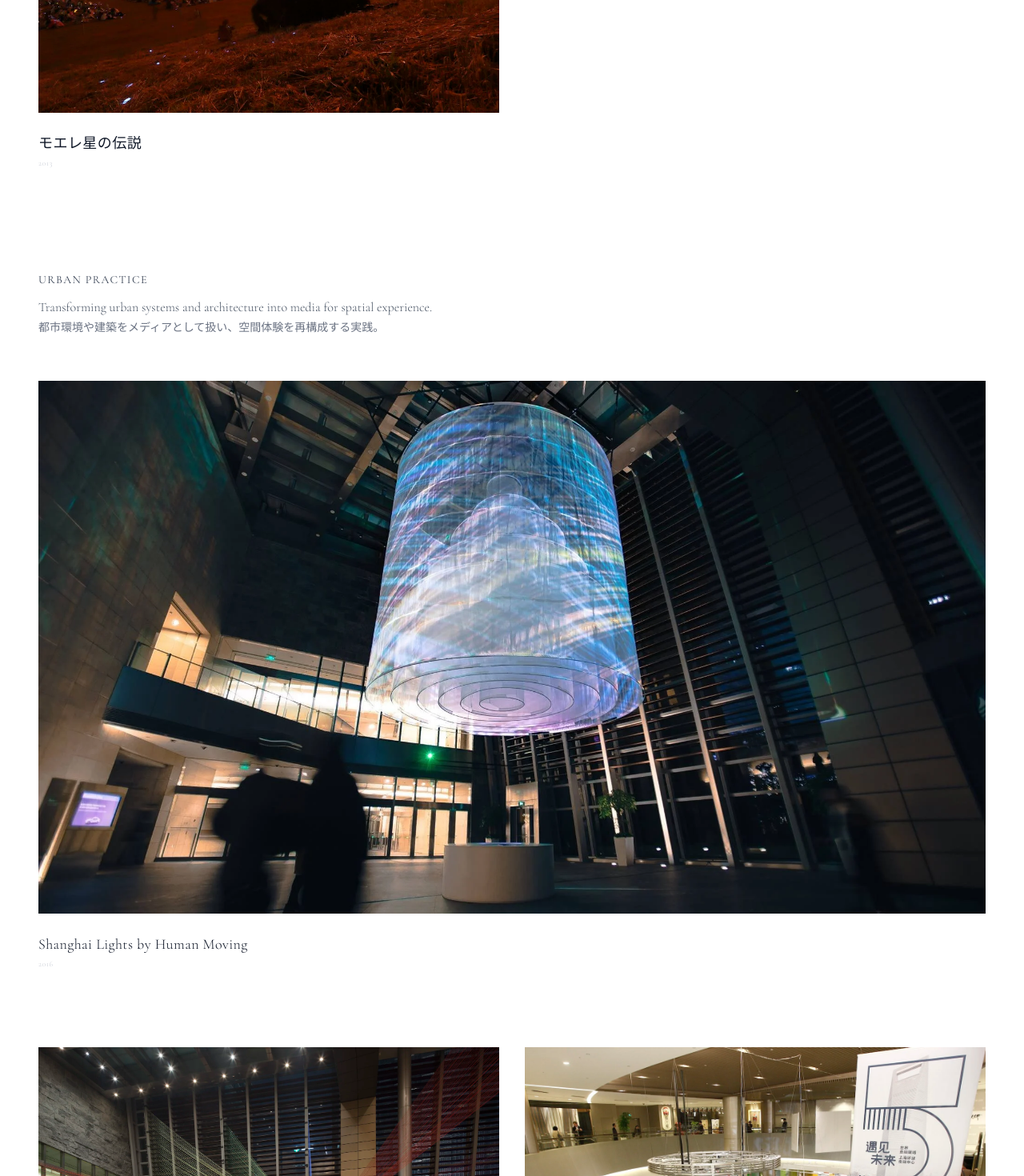
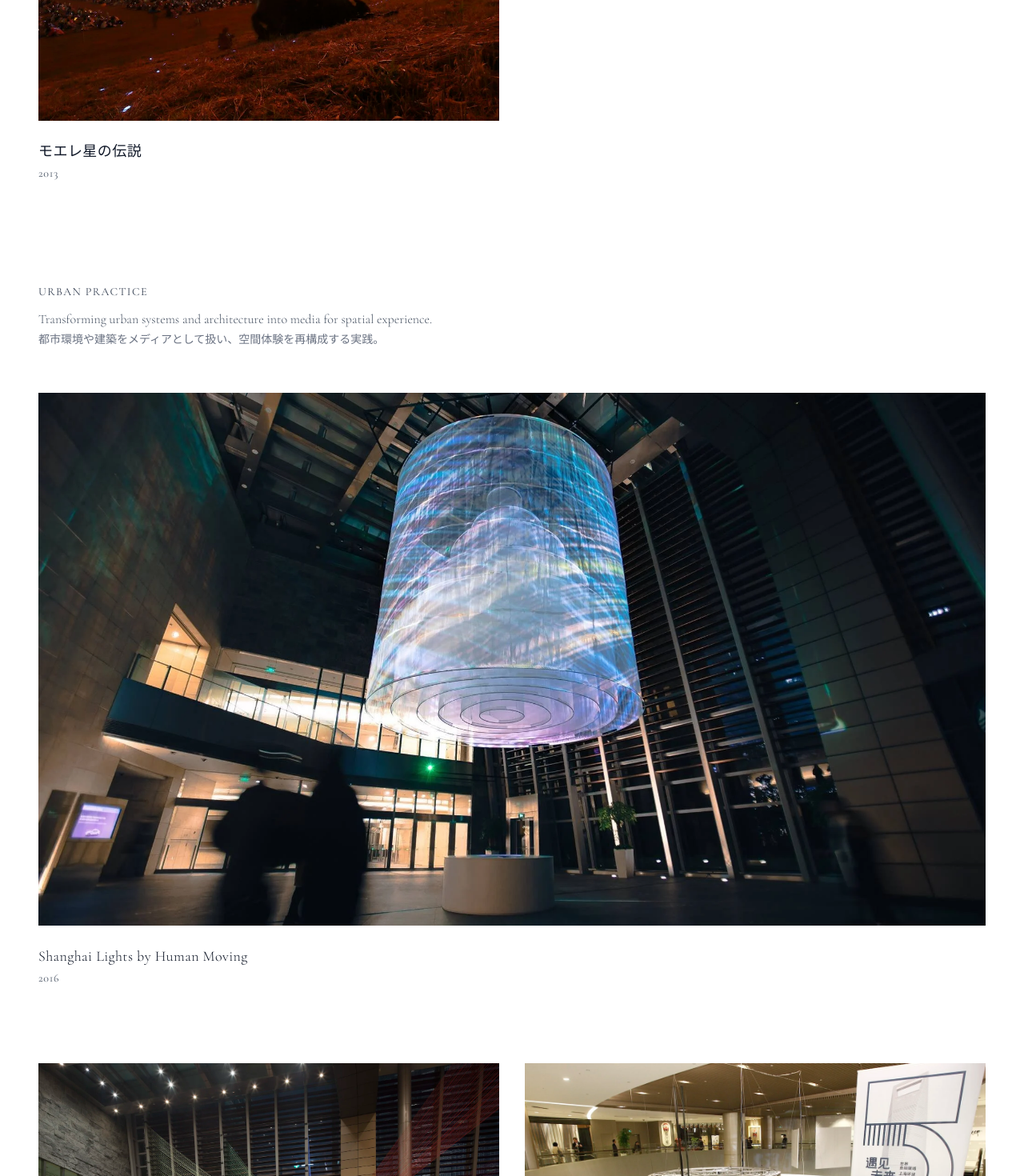
Before and after one commit to kentatorimoto/office339, a Next.js app: page / in a window 1280 px wide. Shown: the part 2623-4093 px from the top of the page at 80% size. Built offline with nearby package versions, Linux system fonts and the light colour scheme.

Commit message:
Improve project card year text visibility on top page

```diff
--- a/src/app/page.tsx
+++ b/src/app/page.tsx
@@ -73,7 +73,7 @@ export default function Home() {
                       </span>
                     </div>
                   )}
-                  <div className="mt-1 text-[10px] text-gray-300 tracking-wider">
+                  <div className="mt-1 text-sm text-gray-600 tracking-wider">
                     {project.period && <span>{project.period}</span>}
                   </div>
                 </div>
@@ -135,7 +135,7 @@ export default function Home() {
                       </span>
                     </div>
                   )}
-                  <div className="mt-1 text-[10px] text-gray-300 tracking-wider">
+                  <div className="mt-1 text-sm text-gray-600 tracking-wider">
                     {project.period && <span>{project.period}</span>}
                   </div>
                 </div>
@@ -197,7 +197,7 @@ export default function Home() {
                       </span>
                     </div>
                   )}
-                  <div className="mt-1 text-[10px] text-gray-300 tracking-wider">
+                  <div className="mt-1 text-sm text-gray-600 tracking-wider">
                     {project.period && <span>{project.period}</span>}
                   </div>
                 </div>
```
